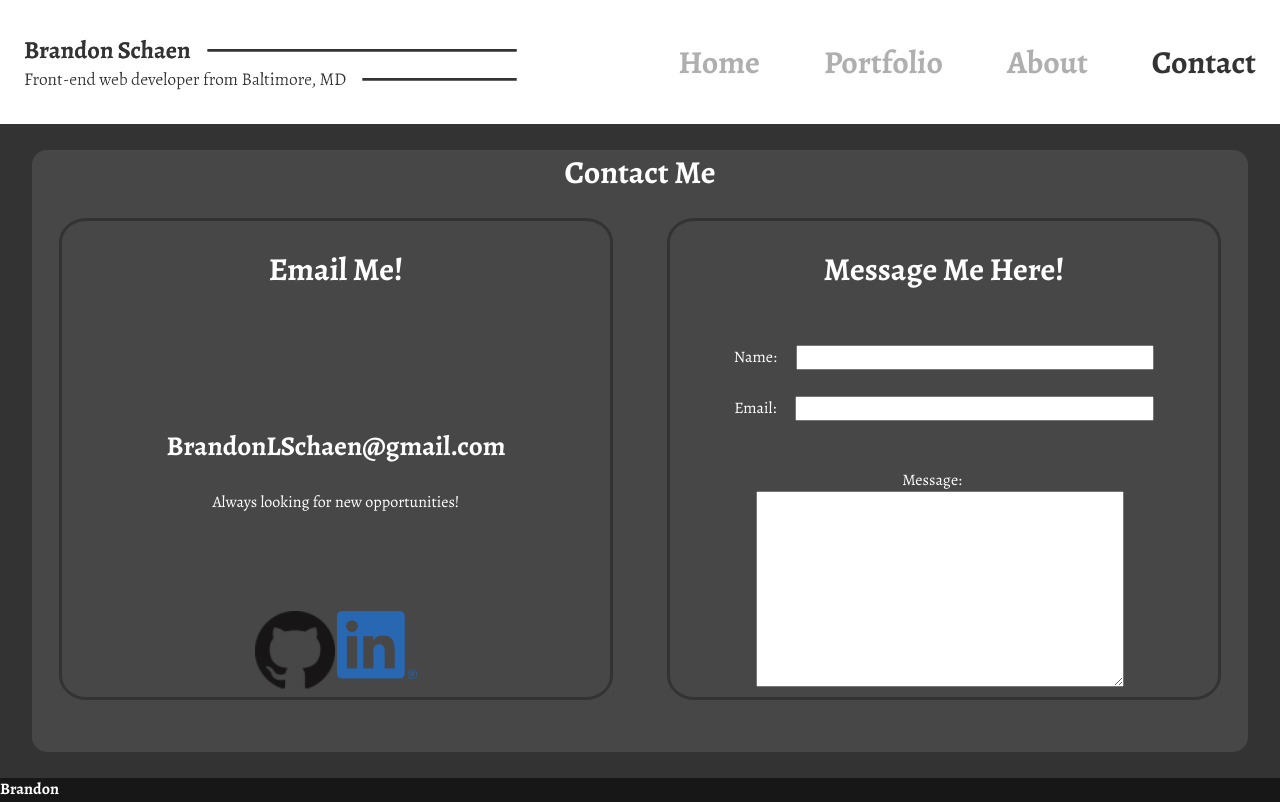
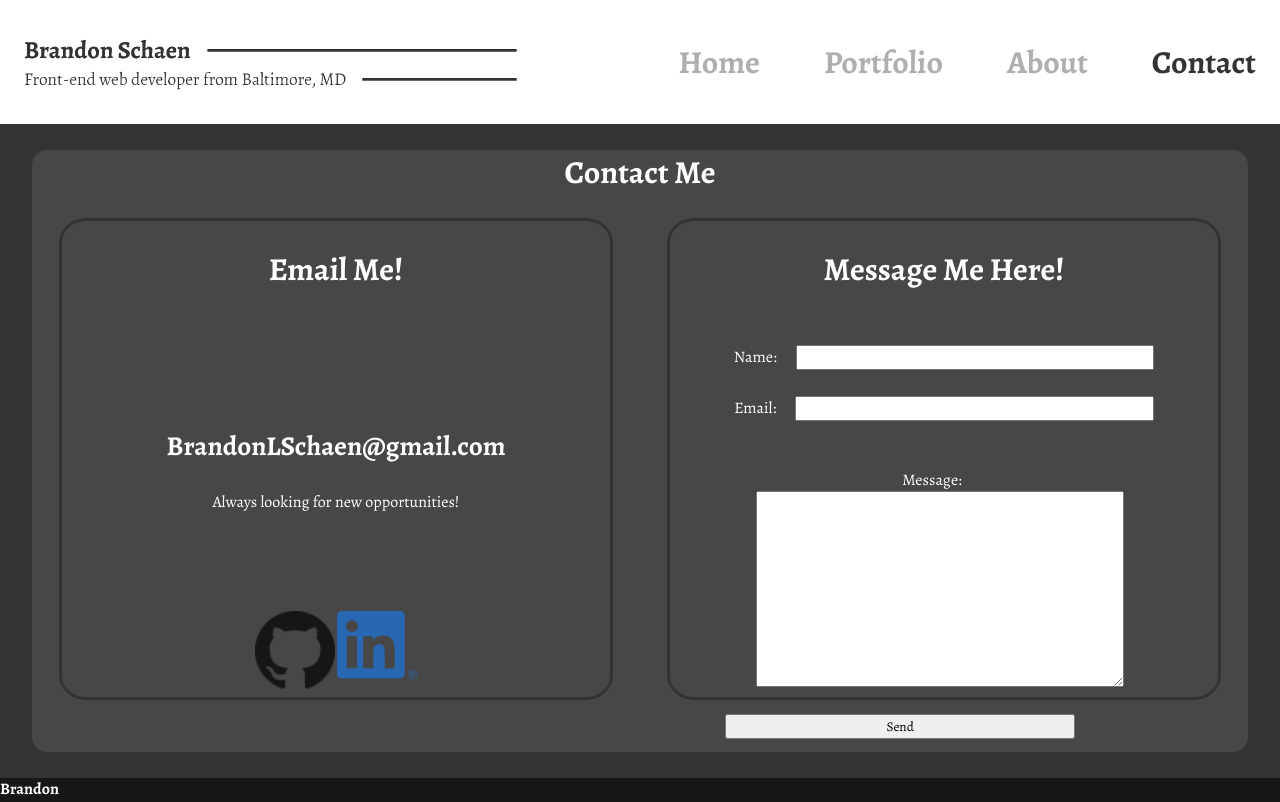
Before and after one commit to SonniSonni/Brandon-Portfolio, a React (Create React App) app: page /contact in a window 1280 px wide. Built offline with nearby package versions, Linux system fonts and the light colour scheme.

Commit message:
Added submit input

```diff
--- a/src/Components/ContactPage/ContactPage.js
+++ b/src/Components/ContactPage/ContactPage.js
@@ -37,6 +37,7 @@ const ContactPage = () => (
               <label htmlFor="message">Message: </label>
               <textarea name="message" id="message" cols="30" rows="10"></textarea>
             </div>
+            <input type="submit" value="Send"/>
           </form>
         </div>
 
```
